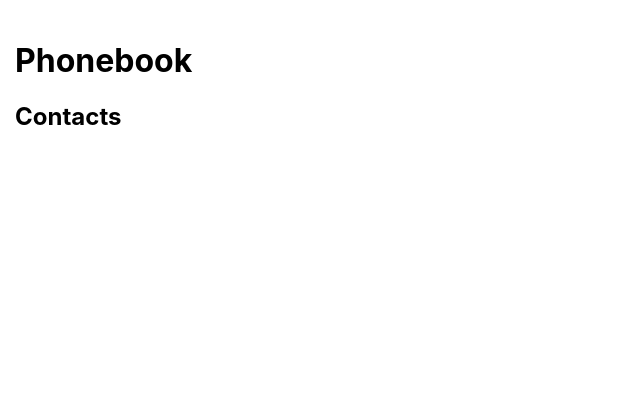
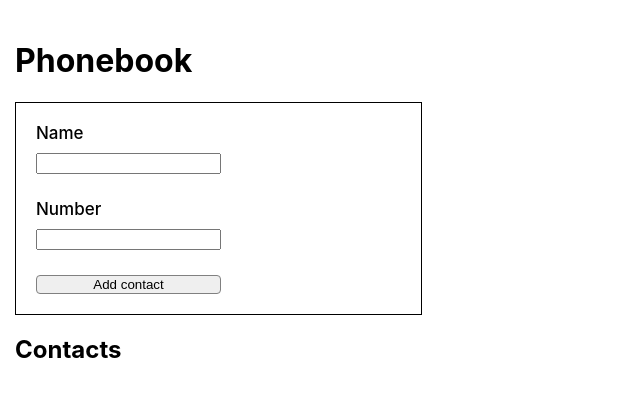
Before and after one commit to aleks-martyn/goit-react-hw-06-phonebook, a React (Create React App) app: page / in a window 1280 px wide. Shown: the top 396 px of the page, without its empty margins (0-640 px from the left). Built offline with nearby package versions, Linux system fonts and the light colour scheme.

Commit message:
Update App.jsx

```diff
--- a/src/components/App.jsx
+++ b/src/components/App.jsx
@@ -1,9 +1,11 @@
+import { ContactForm } from './ContactForm';
 import { Container } from './App.styled';
 
 export const App = () => {
   return (
     <Container>
       <h1>Phonebook</h1>
+      <ContactForm />
       <h2>Contacts</h2>
     </Container>
   );
```
